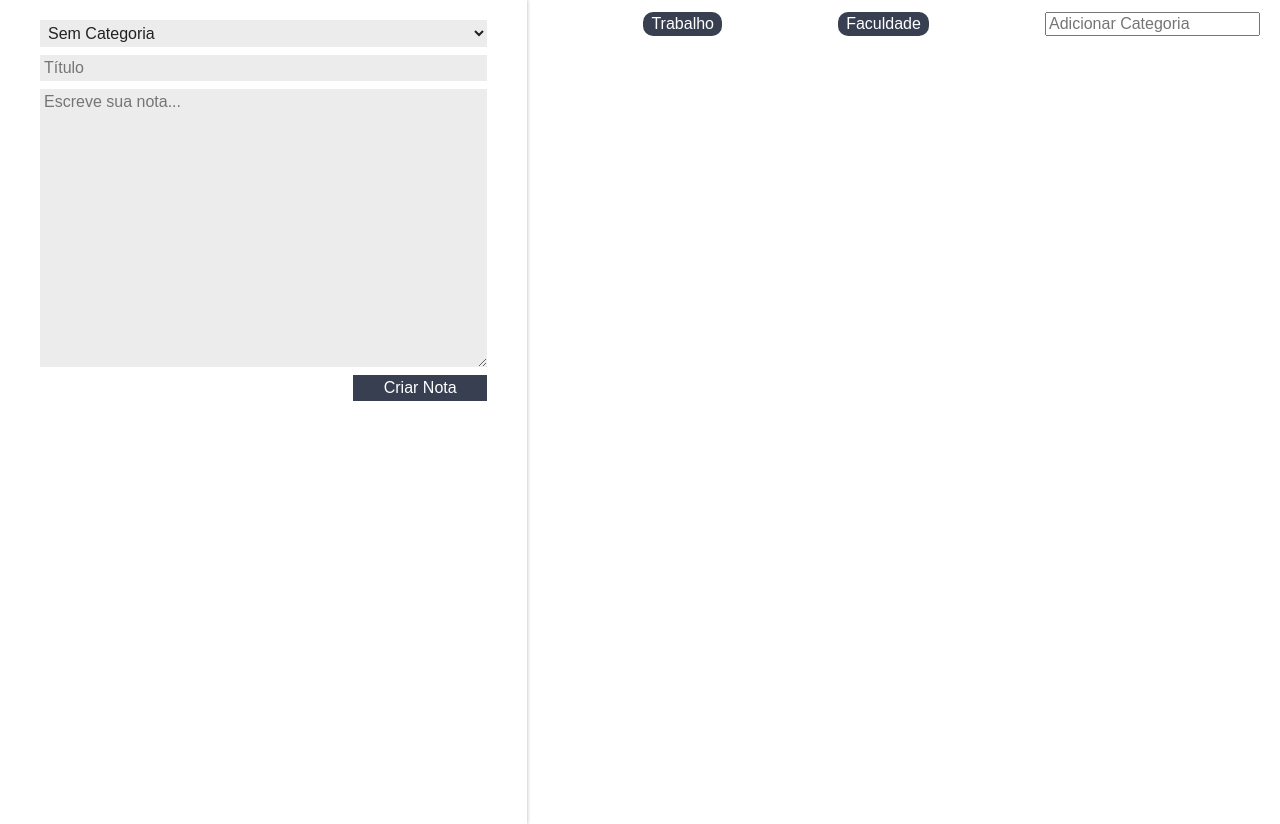
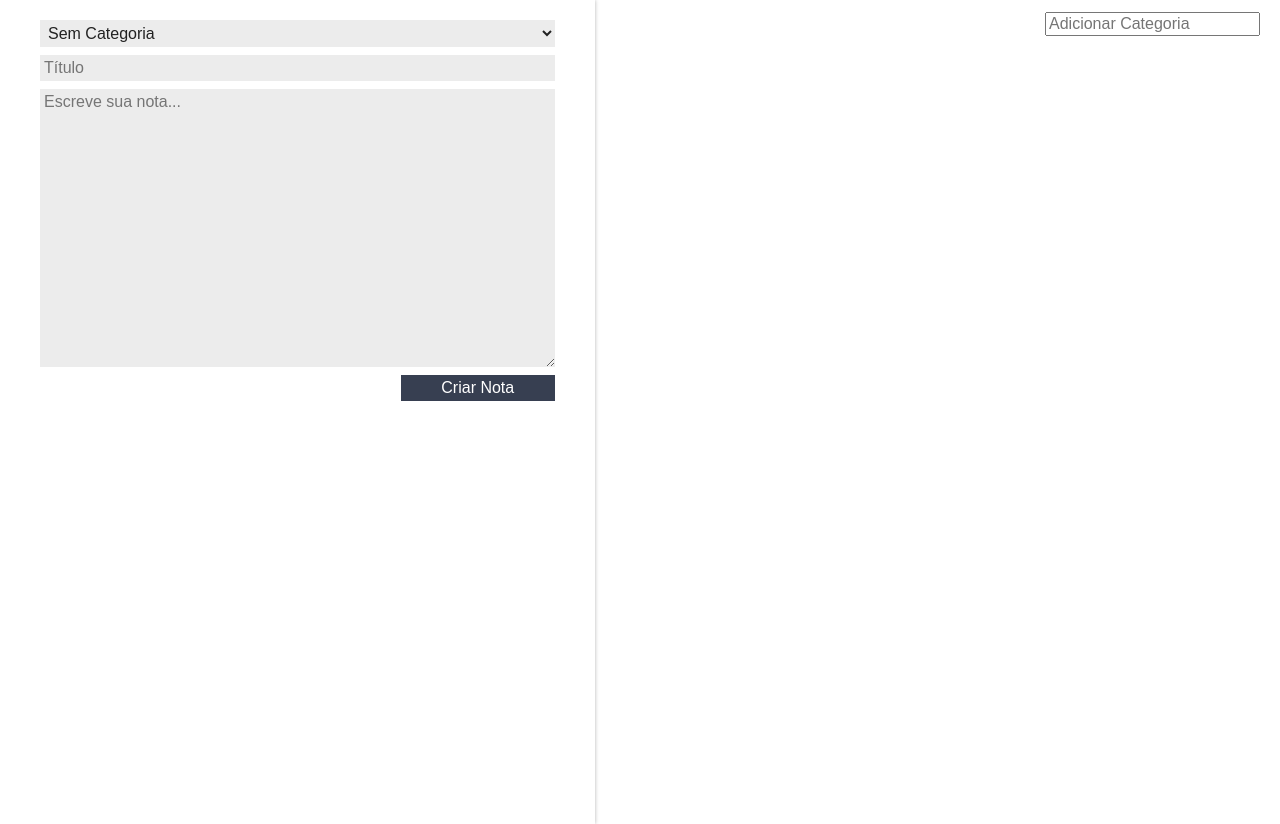
Before and after one commit to Iuri-Ribeiro/alura-react-ceep, a React (Create React App) app: page / in a window 1280 px wide. Built offline with nearby package versions, Linux system fonts and the light colour scheme.

Commit message:
Aula 04.02 Criando fonte de dados

```diff
--- a/src/App.js
+++ b/src/App.js
@@ -4,53 +4,30 @@
 import ListaDeCategorias from './components/ListaDeCategorias';
 import './assets/index.css';
 import './assets/App.css';
+import Categorias from './dados/categorias.js';
+import ArrayDeNotas from './dados/notas.js';
 
 class App extends Component {
 
     constructor() {
         super();
-        this.state = {
-            notas: [],
-            categorias: ["Trabalho", "Faculdade"]
-        };
-    }
-
-    criarNota(titulo, texto, categoria) {
-        const novaNota = { titulo, texto, categoria };
-        const novoArrayNotas = [...this.state.notas, novaNota]
-        const novoState = {
-            notas: novoArrayNotas
-        }
-        this.setState(novoState);
-    }
-
-    deletarNota(index) {
-        let arrayDeNotas = this.state.notas;
-        arrayDeNotas.splice(index, 1);
-        this.setState({ notas: arrayDeNotas });
-    }
-
-    adicionarCategoria(valorCategoria) {
-        const novoArrayCategorias = [...this.state.categorias, valorCategoria];
-        const novoState = {
-            categorias: novoArrayCategorias
-        }
-        this.setState(novoState);
+        this.categorias = new Categorias();
+        this.notas = new ArrayDeNotas();
     }
 
     render() {
         return (
             <section className="conteudo">
                 <FormularioCadastro
-                    categorias={this.state.categorias}
-                    criarNota={this.criarNota.bind(this)} />
+                    categorias={this.categorias.categorias}
+                    criarNota={this.notas.criarNota} />
                 <main className="conteudo-principal">
                     <ListaDeCategorias
-                        categorias={this.state.categorias}
-                        adicionarCategoria={this.adicionarCategoria.bind(this)} />
+                        categorias={this.categorias.categorias}
+                        adicionarCategoria={this.categorias.adicionarCategoria} />
                     <ListaDeNotas
-                        notas={this.state.notas}
-                        deletarNota={this.deletarNota.bind(this)} />
+                        notas={this.notas.notas}
+                        deletarNota={this.notas.deletarNota} />
                 </main>
             </section>
         );
--- /dev/null
+++ b/src/dados/categorias.js
@@ -0,0 +1,9 @@
+export default class Categorias {
+    constructor() {
+        this.categorias = [];
+    }
+
+    adicionarCategoria(novaCategoria) {
+        this.categorias.push(novaCategoria);
+    }
+}
--- /dev/null
+++ b/src/dados/notas.js
@@ -0,0 +1,23 @@
+export default class ArrayDeNotas {
+    constructor() {
+        this.notas = [];
+    }
+
+    criarNota(titulo, texto, categoria) {
+        const novaNota = new Nota(titulo, texto, categoria);
+        this.notas.push(novaNota);
+    }
+
+    deletarNota(index) {
+        this.notas.splice(index, 1);
+    }
+}
+
+
+class Nota {
+    constructor(titulo, texto, categoria) {
+        this.titulo = titulo;
+        this.texto = texto;
+        this.categoria = categoria;
+    }
+}
```
